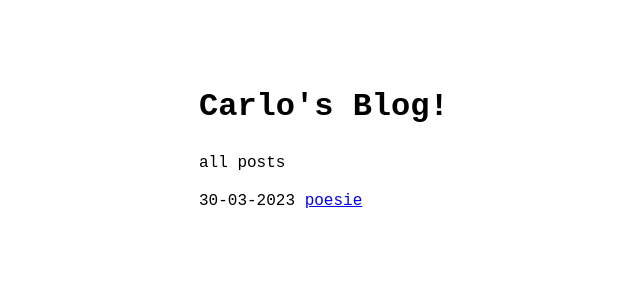
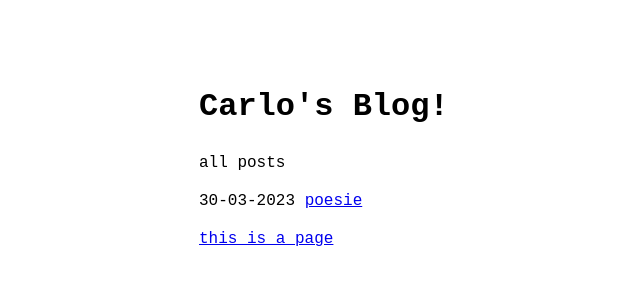
Before and after one commit to scalzos/scalzos.github.io, a Jekyll site: the page built from index.md, in a window 1280 px wide. Shown: the top 300 px of the page, without its empty margins (121-761 px from the left). Built offline with Jekyll 4.4.1, drawn with Linux system fonts in a browser that asks for light colours.

Commit message:
Update menu.yml

```diff
--- a/_data/menu.yml
+++ b/_data/menu.yml
@@ -8,6 +8,8 @@ entries:
       show_more: true
       show_more_text: See archive...
       show_more_url: archive.html
+  - title: this is a page
+    url: page
 
         #  - title: posts by category
         #    post_list:
```
